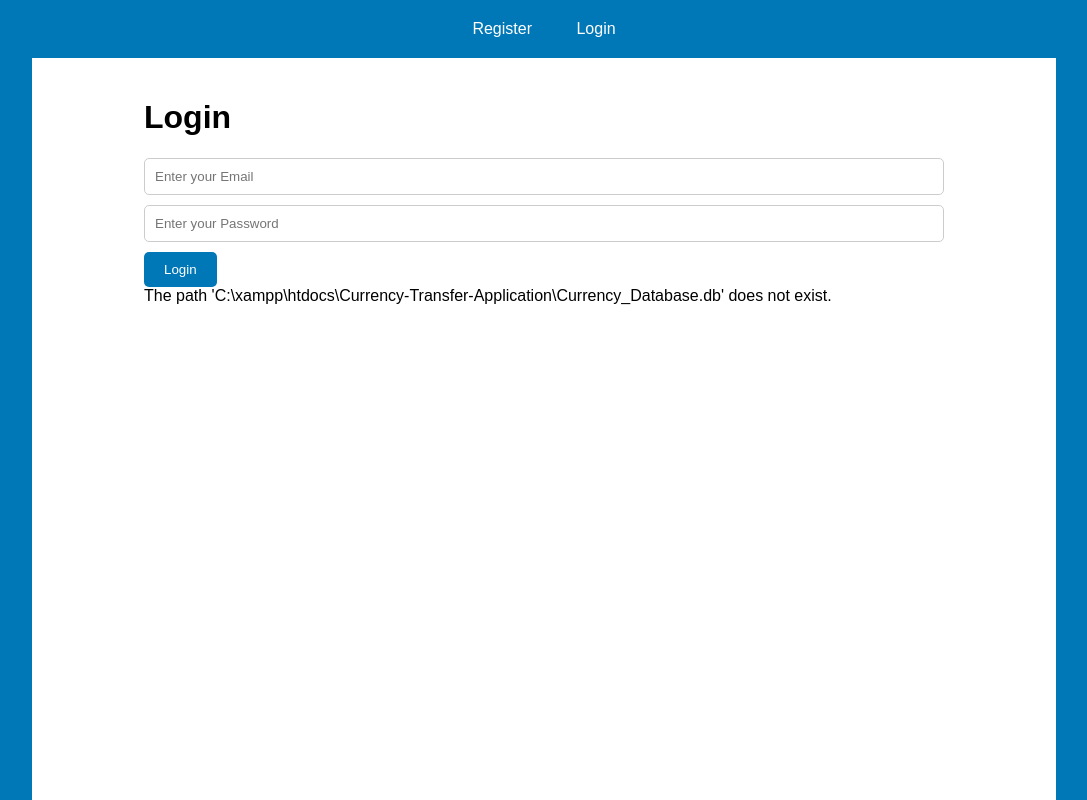
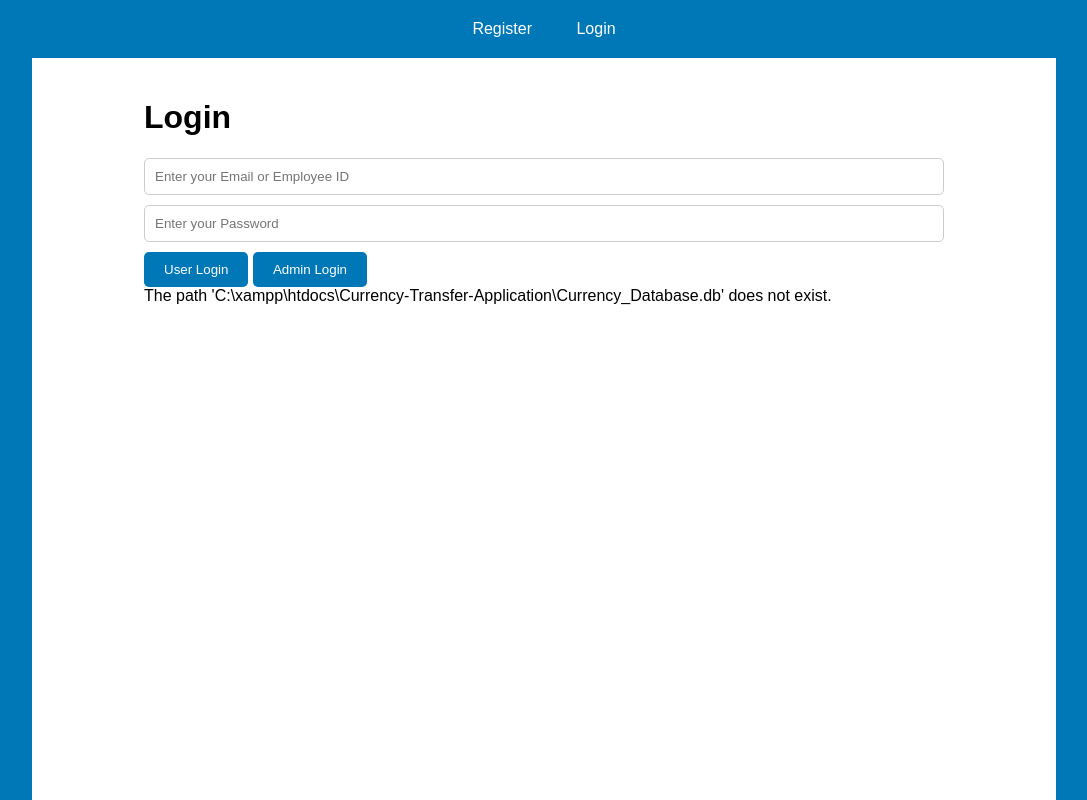
Before and after one commit to JianFGO/Currency-Transfer-Application, a PHP site: page /login.php in a window 1280 px wide. Shown: the whole page, without its empty margins (96-1183 px from the left). Run offline with PHP 8.4, Linux system fonts and the light colour scheme.

Commit message:
dxctfghjnhjn

```diff
--- a/login.php
+++ b/login.php
@@ -22,9 +22,10 @@
     <div class="container">
         <h1>Login</h1>
         <form action="<?php echo htmlspecialchars($_SERVER["PHP_SELF"]); ?>" method="post">
-            <input type="email" id="email" name="email" placeholder="Enter your Email">
+            <input type="text" id="username" name="username" placeholder="Enter your Email or Employee ID">
             <input type="password" id="password" name="password" placeholder="Enter your Password">
-            <input type="submit" value="Login">
+            <input type="submit" value="User Login" name="user_login">
+            <input type="submit" value="Admin Login" name="admin_login">
         </form>
 
         <?php
@@ -36,10 +37,10 @@
             die("The path '$path' does not exist.");
         }
 
-        // Check if the form is submitted
-        if ($_SERVER["REQUEST_METHOD"] == "POST") {
+        // Check if the form is submitted for user login
+        if (isset($_POST["user_login"])) {
             // Retrieve user input from the form
-            $email = $_POST["email"];
+            $username = $_POST["username"];
             $password = $_POST["password"];
 
             // Connect to the SQLite database
@@ -49,36 +50,64 @@
             if (!$db) {
                 echo "<p style='color: red;'>Error: Unable to open database.</p>";
             } else {
-                // Prepare the SELECT statement
-                $stmt = $db->prepare("SELECT * FROM User WHERE email = :email AND password = :password");
+                // Prepare the SELECT statement for users
+                $stmt_user = $db->prepare("SELECT * FROM User WHERE email = :username AND password = :password");
+                $stmt_user->bindParam(':username', $username);
+                $stmt_user->bindParam(':password', $password);
+                $result_user = $stmt_user->execute();
 
-                // Check if the statement was prepared successfully
-                if (!$stmt) {
-                    echo "<p style='color: red;'>Error: Unable to prepare statement.</p>";
-                } else {
-                    // Bind parameters
-                    $stmt->bindParam(':email', $email);
-                    $stmt->bindParam(':password', $password);
+                // Check if the query returned any rows for users
+                if ($result_user && $result_user->fetchArray()) {
+                    $stmt_user->close();
+                    $db->close();
+                    // Redirect to user-homepage.php
+                    header("Location: user-homepage.php");
+                    exit();
+                }
 
-                    // Execute the statement
-                    $result = $stmt->execute();
+                // Close the statement and the database connection
+                $stmt_user->close();
+                $db->close();
 
-                    // Check if the query returned any rows
-                    if ($result && $result->fetchArray()) {
-                        // Close the statement and the database connection
-                        $stmt->close();
-                        $db->close();
-                        // Redirect to user-homepage.php
-                        header("Location: user-homepage.php");
-                        exit();
-                    } else {
-                        echo "<p style='color: red;'>Invalid email or password. Please try again.</p>";
-                    }
+                // Display error message for invalid credentials
+                echo "<p style='color: red;'>Invalid username or password for user login. Please try again.</p>";
+            }
+        }
 
-                    // Close the statement and the database connection
-                    $stmt->close();
+        // Check if the form is submitted for admin login
+        if (isset($_POST["admin_login"])) {
+            // Retrieve admin input from the form
+            $admin_id = $_POST["username"];
+            $password = $_POST["password"];
+
+            // Connect to the SQLite database
+            $db = new SQLite3($path);
+
+            // Check if the connection is successful
+            if (!$db) {
+                echo "<p style='color: red;'>Error: Unable to open database.</p>";
+            } else {
+                // Prepare the SELECT statement for admins
+                $stmt_admin = $db->prepare("SELECT * FROM Administrator WHERE administrator_id = :admin_id AND password = :password AND active = 1");
+                $stmt_admin->bindParam(':admin_id', $admin_id);
+                $stmt_admin->bindParam(':password', $password);
+                $result_admin = $stmt_admin->execute();
+
+                // Check if the query returned any rows for admins
+                if ($result_admin && $result_admin->fetchArray()) {
+                    $stmt_admin->close();
                     $db->close();
+                    // Redirect to admin-homepage.php or wherever admins are directed
+                    header("Location: admin-homepage.php");
+                    exit();
                 }
+
+                // Close the statement and the database connection
+                $stmt_admin->close();
+                $db->close();
+
+                // Display error message for invalid credentials
+                echo "<p style='color: red;'>Invalid admin ID or password for admin login. Please try again.</p>";
             }
         }
         ?>
--- a/user-homepage.php
+++ b/user-homepage.php
@@ -58,9 +58,6 @@
     <header>
         <nav>
             <ul>
-                <li><a href="create-account.php">Create Currency Account</a></li>
-                <li><a href="delete-account.php">Delete Currency Account</a></li>
-                <li><a href="euro-transfer.php">Transfer Funds</a></li> <!-- Updated link -->
                 <li><a href="logout.php">Logout</a></li>
             </ul>
         </nav>
```
Also changed, not shown: logout.php (added, +72 -0 lines), Currency_Database.db, admin-homepage.php (added).
